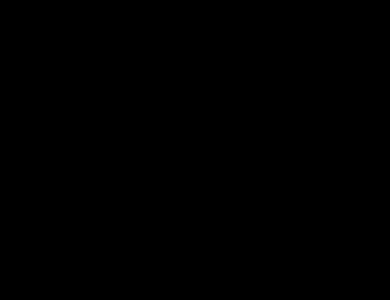
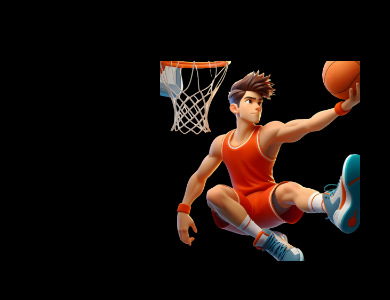
Before and after one commit to TalJa1/HoopHeal, a React Native app: screen /Onboarding in a window 390 px wide. Shown: the part 222-522 px from the top of the page. Built offline with nearby package versions, Linux system fonts and the light colour scheme.

Commit message:
Add Onboarding component with scrollable layout and data integration

```diff
--- /dev/null
+++ b/components/onboarding/OnboardingComponent.tsx
@@ -0,0 +1,43 @@
+import {Image, StyleSheet, Text} from 'react-native';
+import React from 'react';
+import {SafeAreaView} from 'react-native-safe-area-context';
+import {OnboardingComponentProps} from '../../services/typeProps';
+
+const OnboardingComponent: React.FC<OnboardingComponentProps> = ({
+  description,
+  img,
+  title,
+}) => {
+  return (
+    <SafeAreaView style={styles.container}>
+      <Image source={img} style={styles.image} />
+      <Text style={styles.title}>{title}</Text>
+      <Text style={styles.description}>{description}</Text>
+    </SafeAreaView>
+  );
+};
+
+export default OnboardingComponent;
+
+const styles = StyleSheet.create({
+  container: {
+    flex: 1,
+    justifyContent: 'center',
+    alignItems: 'center',
+    padding: 20,
+  },
+  image: {
+    width: 200,
+    height: 200,
+    marginBottom: 20,
+  },
+  title: {
+    fontSize: 24,
+    fontWeight: 'bold',
+    marginBottom: 10,
+  },
+  description: {
+    fontSize: 16,
+    textAlign: 'center',
+  },
+});
--- /dev/null
+++ b/services/renderData.ts
@@ -0,0 +1,27 @@
+export const onboardingData = [
+  {
+    img: require('../assets/onboarding/1.png'),
+    title: 'Recover faster',
+    description: 'A personalized training plan for injuries from playing basketball.',
+  },
+  {
+    img: require('../assets/onboarding/2.png'),
+    title: 'Track your recovery progress',
+    description: 'A personalized training plan for injuries from playing basketball.',
+  },
+  {
+    img: require('../assets/onboarding/3.png'),
+    title: 'Absolute safety for basketball players',
+    description: 'Receive reminders and alerts when unusual signs are detected during training.',
+  },
+  {
+    img: require('../assets/onboarding/4.png'),
+    title: 'Detailed, easy-to-follow guidance',
+    description: 'Clear video demonstrations of exercises for injury recovery.',
+  },
+  {
+    img: require('../assets/onboarding/5.png'),
+    title: 'Professional support after injury',
+    description: 'Get advice from sports recovery experts for basketball-related injuries.',
+  },
+];
--- /dev/null
+++ b/services/typeProps.ts
@@ -0,0 +1,5 @@
+export interface OnboardingComponentProps {
+  img: any;
+  title: string;
+  description: string;
+}
--- a/views/onboarding/Onboarding.tsx
+++ b/views/onboarding/Onboarding.tsx
@@ -1,14 +1,26 @@
-import {StyleSheet, Text, View} from 'react-native';
+import {ScrollView, StyleSheet} from 'react-native';
 import React from 'react';
 import {containerStyle} from '../../services/styleProps';
 import {SafeAreaView} from 'react-native-safe-area-context';
+import {onboardingData} from '../../services/renderData';
+import OnboardingComponent from '../../components/onboarding/OnboardingComponent';
 
 const Onboarding = () => {
   return (
     <SafeAreaView style={styles.container}>
-      <View>
-        <Text>Onboarding</Text>
-      </View>
+      <ScrollView
+        horizontal
+        pagingEnabled
+        showsHorizontalScrollIndicator={false}>
+        {onboardingData.map((page, index) => (
+          <OnboardingComponent
+            key={index}
+            img={page.img}
+            title={page.title}
+            description={page.description}
+          />
+        ))}
+      </ScrollView>
     </SafeAreaView>
   );
 };
```
